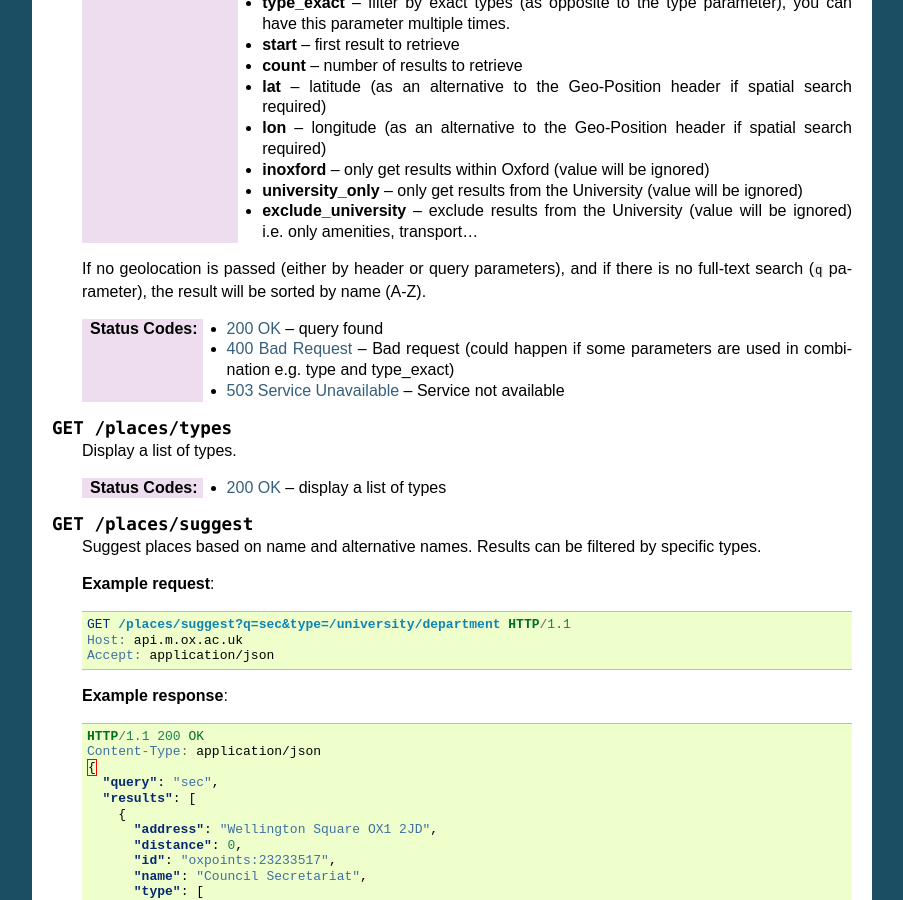
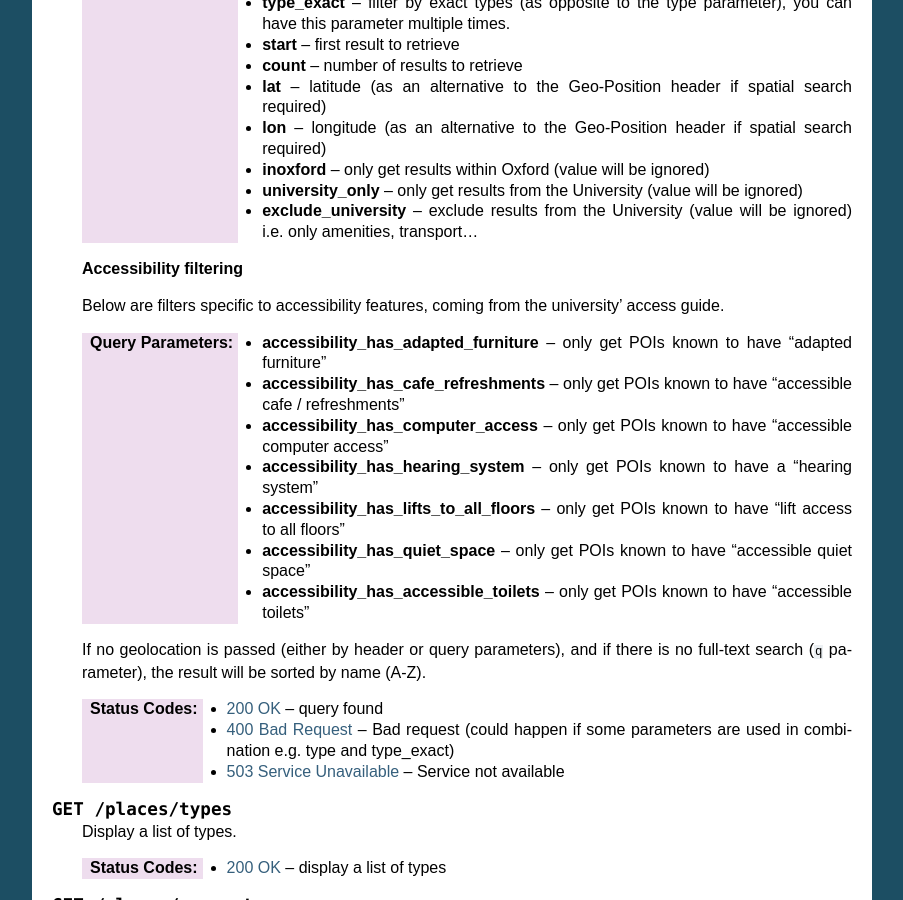
Before and after one commit to martinfilliau/moxie, a Sphinx documentation site: the page built from docs/source/http_api/endpoints/places.rst, in a window 1280 px wide and 900 px high, scrolled down 1638 px. Shown: the whole window, without its empty margins (198-1101 px from the left). Built offline with Sphinx 7.4.7, drawn with Linux system fonts in a browser that asks for light colours.

Commit message:
Updated documentation regarding accessibility parameters

```diff
--- a/docs/source/http_api/endpoints/places.rst
+++ b/docs/source/http_api/endpoints/places.rst
@@ -118,6 +118,25 @@ Endpoint to search and retrieve information about places.
     :query exclude_university: exclude results from the University (value will be ignored) i.e. only amenities, transport...
     :type exclude_university: string
 
+    **Accessibility filtering**
+
+    Below are filters specific to accessibility features, coming from the university' access guide.
+
+    :query accessibility_has_adapted_furniture: only get POIs known to have "adapted furniture"
+    :type accessibility_has_adapted_furniture: boolean
+    :query accessibility_has_cafe_refreshments: only get POIs known to have "accessible cafe / refreshments"
+    :type accessibility_has_cafe_refreshments: boolean
+    :query accessibility_has_computer_access: only get POIs known to have "accessible computer access"
+    :type accessibility_has_computer_access: boolean
+    :query accessibility_has_hearing_system: only get POIs known to have a "hearing system"
+    :type accessibility_has_hearing_system: boolean
+    :query accessibility_has_lifts_to_all_floors: only get POIs known to have "lift access to all floors"
+    :type accessibility_has_lifts_to_all_floors: boolean
+    :query accessibility_has_quiet_space: only get POIs known to have "accessible quiet space"
+    :type accessibility_has_quiet_space: boolean
+    :query accessibility_has_accessible_toilets: only get POIs known to have "accessible toilets"
+    :type accessibility_has_accessible_toilets: boolean
+
     If no geolocation is passed (either by header or query parameters), and if there is no full-text search (``q`` parameter),
     the result will be sorted by name (A-Z).
 
```
